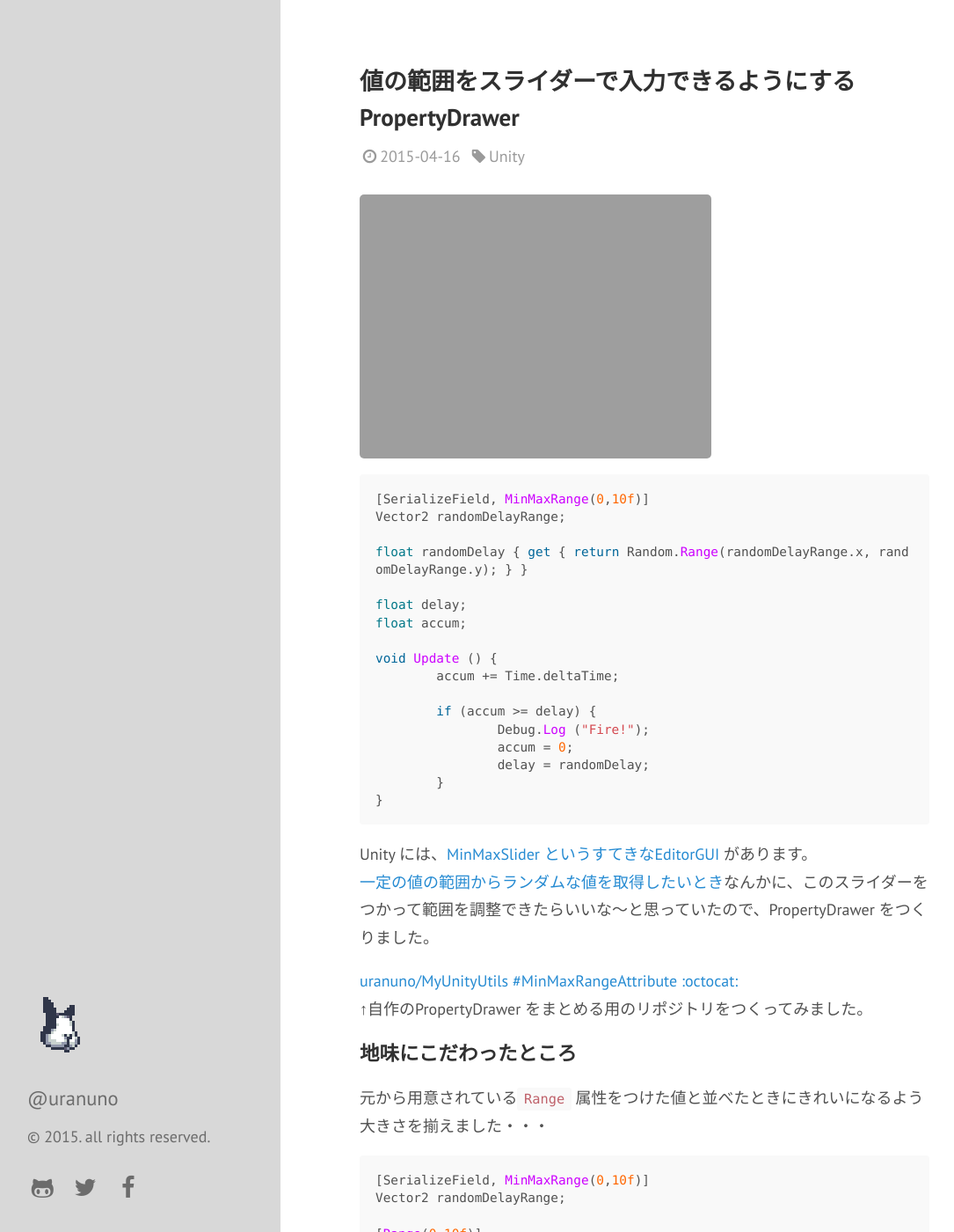
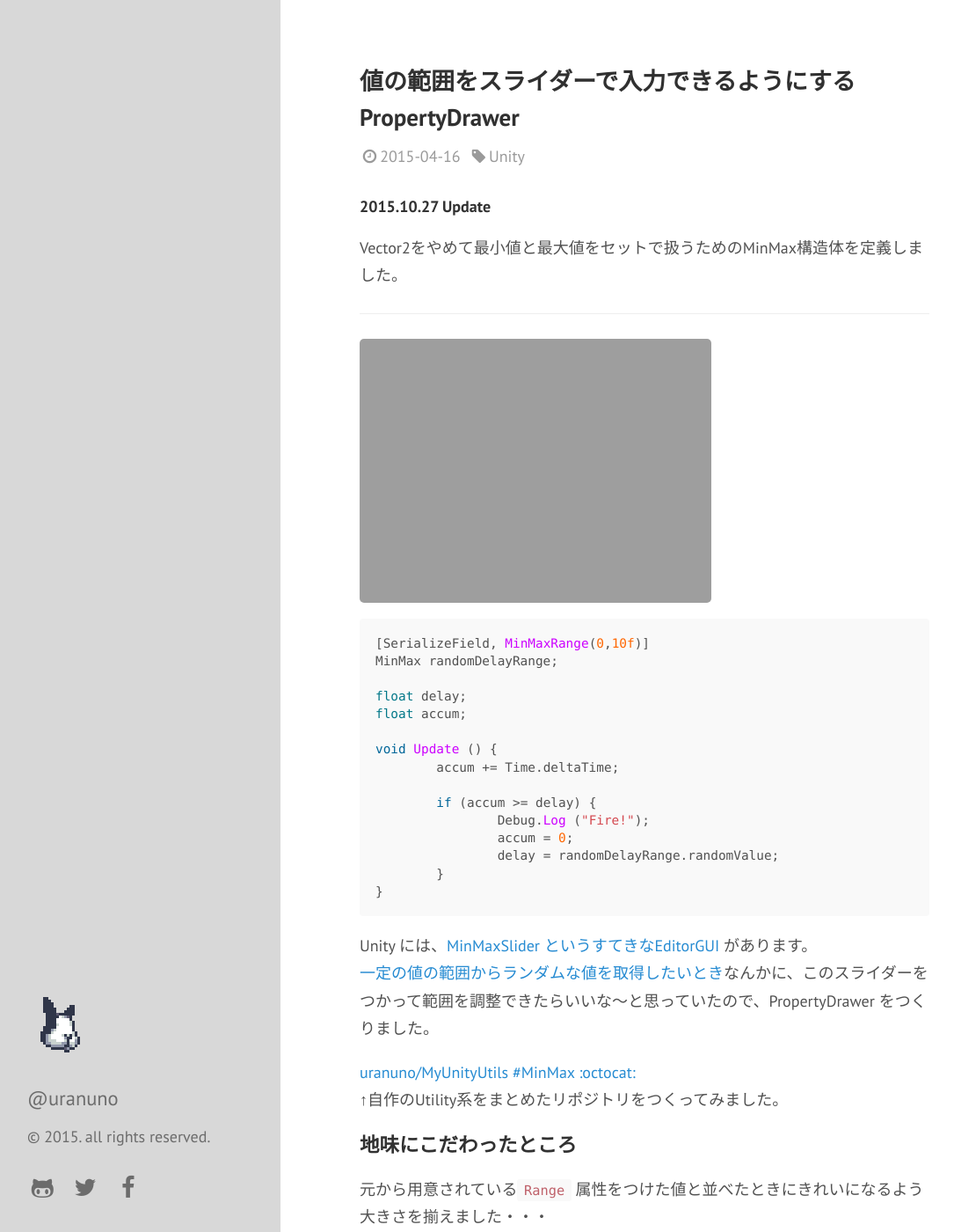
Before and after one commit to uranuno/uranuno.github.io, a Jekyll site: the page built from _posts/2015-04-16-min-max-range-attribute.md, in a window 1280 px wide and 1400 px high. Shown: the whole window at 88% size, without its empty margins (5-1090 px from the left). Built offline with Jekyll 4.4.1, drawn with Linux system fonts in a browser that asks for light colours; nearby versions of some CDN libraries; Markdown is read by kramdown in place of the engine named in the settings; a script that is not in the unit is left out; comment, search, counter and statistics services are not loaded.

Commit message:
MinMax更新

````diff
--- a/_posts/2015-04-16-min-max-range-attribute.md
+++ b/_posts/2015-04-16-min-max-range-attribute.md
@@ -4,13 +4,16 @@
 tag: [unity3d]
 ---
 
+### 2015.10.27 Update
+Vector2をやめて最小値と最大値をセットで扱うためのMinMax構造体を定義しました。
+
+***
+
 ![Min Max Range Attribute](http://uranuno.github.io/MyUnityUtils/minmaxrange.gif "がんばってつくったGIF")
 
 ```csharp
 [SerializeField, MinMaxRange(0,10f)]
-Vector2 randomDelayRange;
-
-float randomDelay { get { return Random.Range(randomDelayRange.x, randomDelayRange.y); } }
+MinMax randomDelayRange;
 
 float delay;
 float accum;
@@ -21,7 +24,7 @@
 	if (accum >= delay) {
 		Debug.Log ("Fire!");
 		accum = 0;
-		delay = randomDelay;
+		delay = randomDelayRange.randomValue;
 	}
 }
 ```
@@ -29,8 +32,8 @@
 Unity には、[MinMaxSlider というすてきなEditorGUI](http://docs.unity3d.com/ScriptReference/EditorGUI.MinMaxSlider.html) があります。
 [一定の値の範囲からランダムな値を取得したいとき](http://docs.unity3d.com/ScriptReference/Random.Range.html)なんかに、このスライダーをつかって範囲を調整できたらいいな〜と思っていたので、PropertyDrawer をつくりました。
 
-[uranuno/MyUnityUtils #MinMaxRangeAttribute :octocat:](https://github.com/uranuno/MyUnityUtils#min-max-range-attribute)
-↑自作のPropertyDrawer をまとめる用のリポジトリをつくってみました。
+[uranuno/MyUnityUtils #MinMax :octocat:](https://github.com/uranuno/MyUnityUtils#min-max)
+↑自作のUtility系をまとめたリポジトリをつくってみました。
 
 <!-- more -->
 
````
